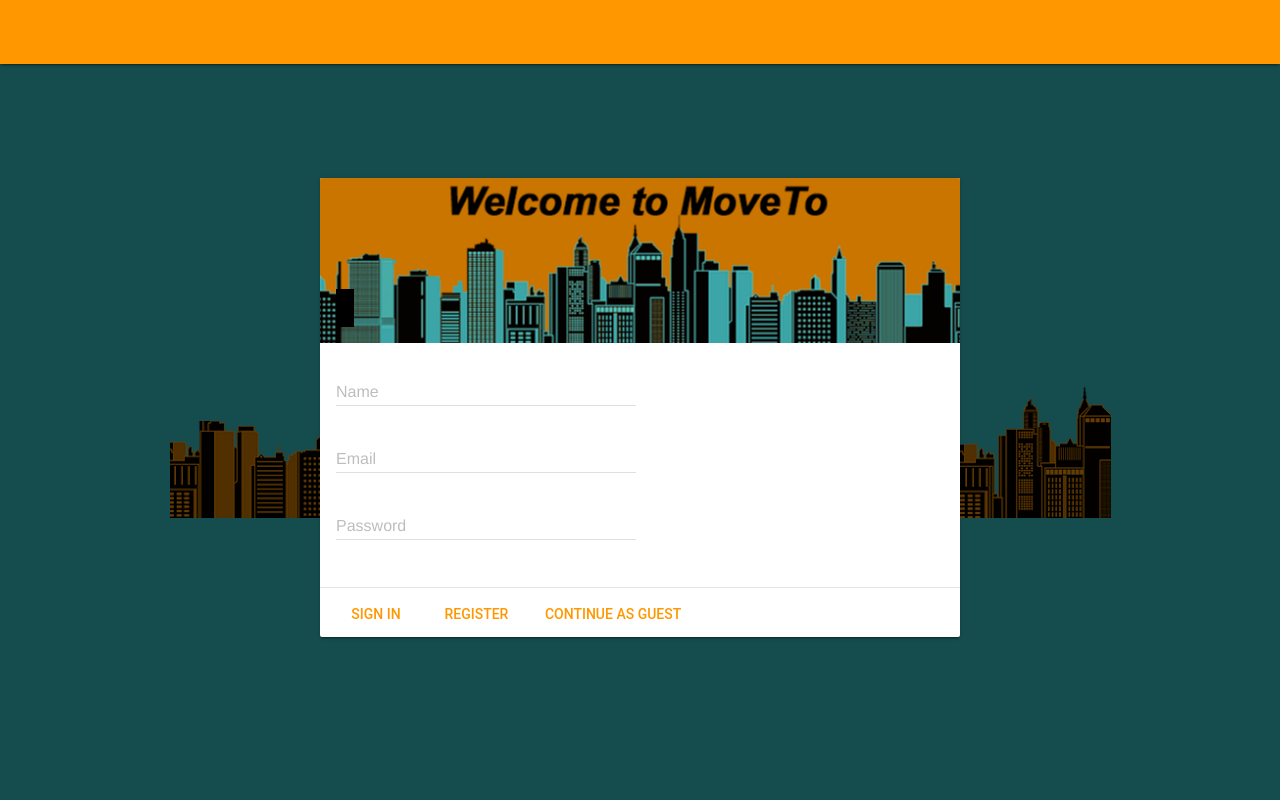
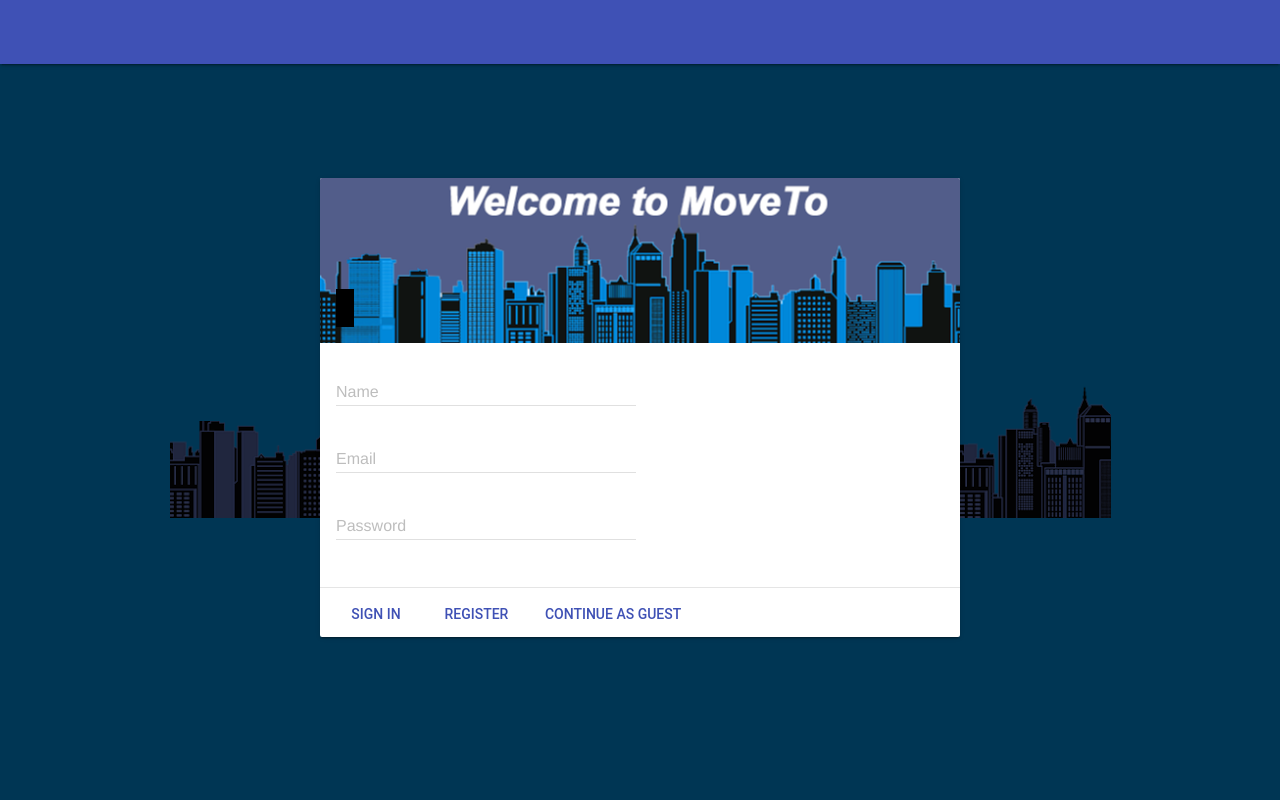
Before and after one commit to rhouse00/moveTo, a PHP site: page / in a window 1280 px wide. Run offline with PHP 8.4, Linux system fonts and the light colour scheme; some libraries are stand-ins or nearby versions.

Commit message:
changed color scheme

```diff
--- a/assets/css/style.css
+++ b/assets/css/style.css
@@ -1,7 +1,7 @@
 body, html {
     height:100%;
     display:block;
-    background-color:#34bfc2;
+    background-color:#0088d4;
 }
 
 .mdl-grid {
--- a/index.html
+++ b/index.html
@@ -10,7 +10,7 @@
     <script defer src="https://code.getmdl.io/1.2.1/material.min.js"></script>
     <script src="https://www.gstatic.com/firebasejs/3.5.3/firebase.js"></script>
     <script src="https://cdnjs.cloudflare.com/ajax/libs/moment.js/2.15.2/moment.min.js"></script>
-    <link rel="stylesheet" href="https://code.getmdl.io/1.2.1/material.orange-light_blue.min.css" />
+    <link rel="stylesheet" href="https://code.getmdl.io/1.2.1/material.indigo-light_blue.min.css" />
     <link rel="stylesheet" type="text/css" href="assets/css/style.css">
 </head>
 <body>
```
Also changed, not shown: assets/images/moveToBanner.png, assets/images/moveToLogin.png.
